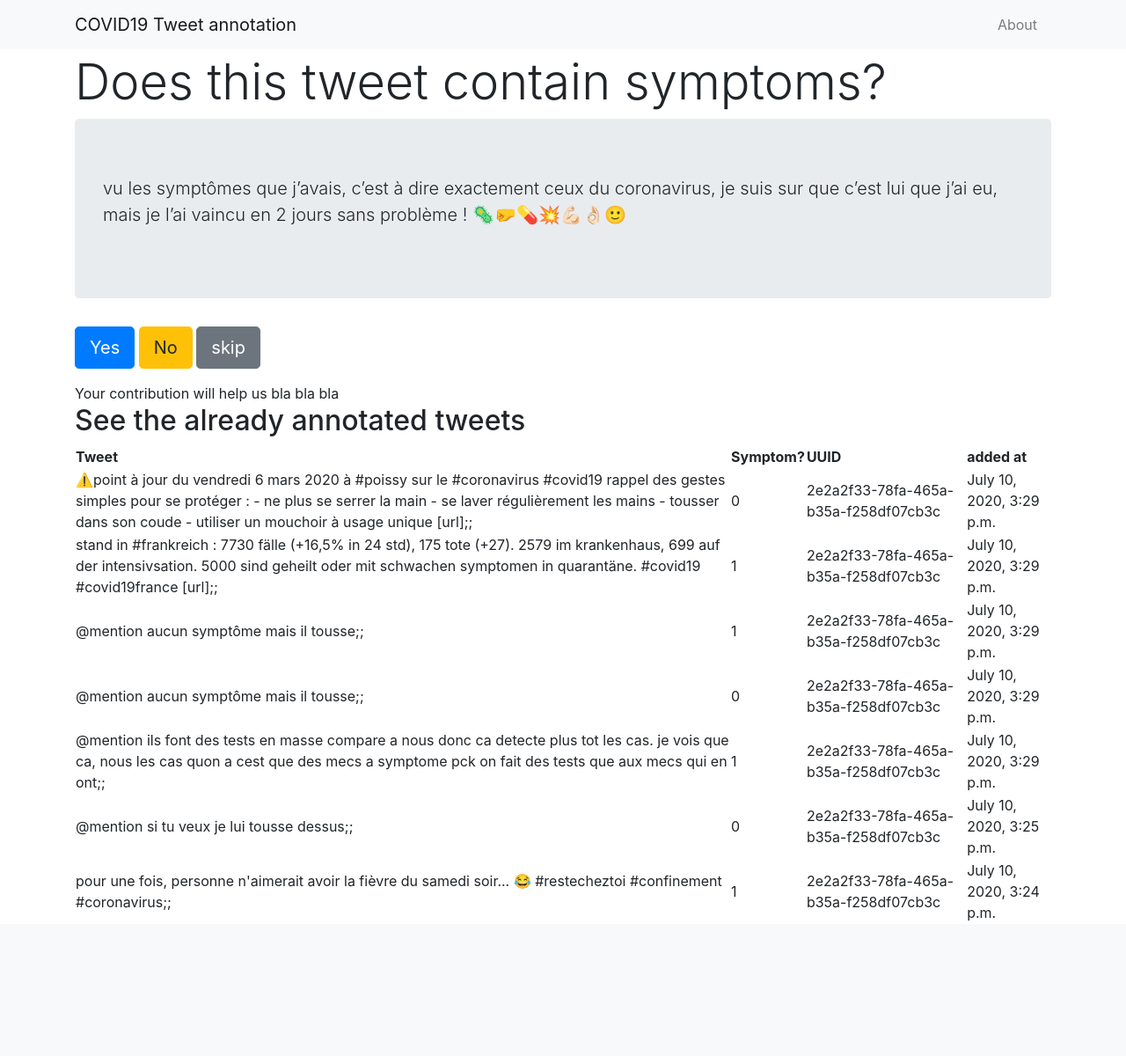
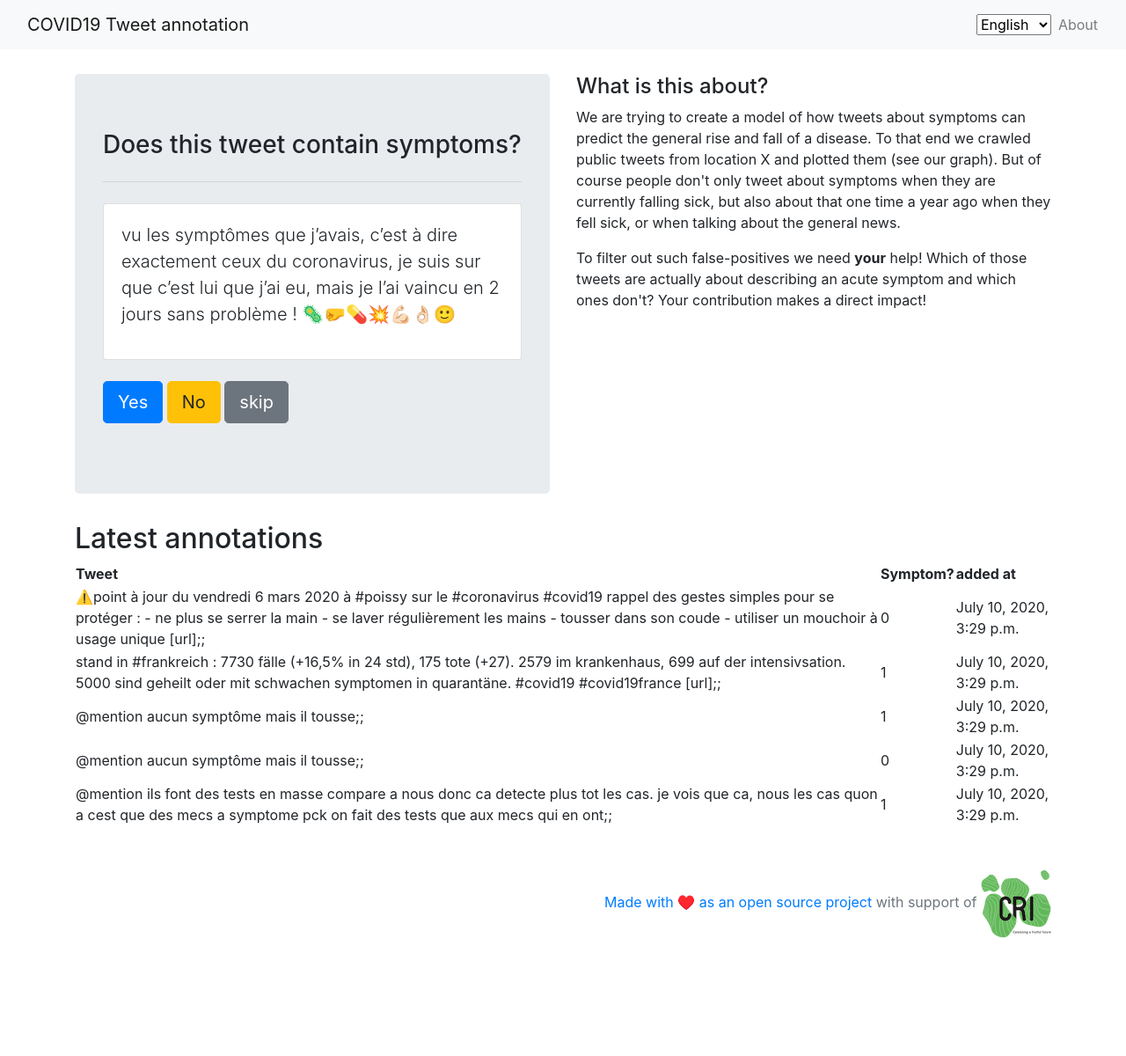
Before and after one commit to PeerProducedResearch/tweetannotator, a Django app: page / in a window 1280 px wide. Shown: the whole page at 88% size. Before the commit the page ends 1050 px from the top, so only its background shows below. Run offline with Django 3.2, Linux system fonts and the light colour scheme; data comes from the database, SQL or seed files in the repository; some libraries are stand-ins or nearby versions.

Commit message:
add i18n and some design

```diff
--- a/main/templates/base.html
+++ b/main/templates/base.html
@@ -8,7 +10,7 @@
     <!-- Bootstrap CSS -->
     <link rel="stylesheet" href="https://stackpath.bootstrapcdn.com/bootstrap/4.5.0/css/bootstrap.min.css" integrity="sha384-9aIt2nRpC12Uk9gS9baDl411NQApFmC26EwAOH8WgZl5MYYxFfc+NcPb1dKGj7Sk" crossorigin="anonymous">
 
-    <title>Annotate tweets on COVID19</title>
+    <title>{% trans "Annotate tweets on COVID19" %}</title>
   </head>
 
   <body>
@@ -17,18 +19,31 @@
       <nav class="navbar navbar-light navbar-expand-md fixed-top bg-light">
         <div class="container d-flex">
           <a class="navbar-brand" href="/">
-            COVID19 Tweet annotation
+            {% trans "COVID19 Tweet annotation" %}
           </a>
           <button class="navbar-toggler" type="button" data-toggle="collapse" data-target="#navbarCollapse" aria-controls="navbarCollapse" aria-expanded="false" aria-label="Toggle navigation">
             <span class="navbar-toggler-icon"></span>
           </button>
-          <div class="collapse navbar-collapse text-right" id="navbarCollapse">
-            <ul class="navbar-nav ml-auto">
-              <li class="nav-item mt-2 mt-md-0 mr-md-2">
-                <a class="nav-link" href="/about/">About</a>
-              </li>
-            </ul>
-          </div>
+        </div>
+        <form action="{% url 'set_language' %}" method="post">{% csrf_token %}
+            <input name="next" type="hidden" value="{{ redirect_to }}">
+            <select name="language" onchange="this.form.submit()">
+                {% get_current_language as LANGUAGE_CODE %}
+                {% get_available_languages as LANGUAGES %}
+                {% get_language_info_list for LANGUAGES as languages %}
+                {% for language in languages %}
+                    <option value="{{ language.code }}"{% if language.code == LANGUAGE_CODE %} selected{% endif %}>
+                        {{ language.name_local }}
+                    </option>
+                {% endfor %}
+            </select>
+        </form>
+        <div class="collapse navbar-collapse text-right" id="navbarCollapse">
+          <ul class="navbar-nav ml-auto">
+            <li class="nav-item mt-2 mt-md-0 mr-md-2">
+              <a class="nav-link" href="/about/">{% trans "About" %}</a>
+            </li>
+          </ul>
         </div>
       </nav>
     </header>
@@ -39,10 +54,32 @@
     {% endblock main %}
     </main>
     </div>
+    <footer class="text-muted">
+      <div class="container">
+        <p class="float-right">
+<a href="https://www.github.com/gedankenstuecke/tweetannotator">Made with ♥️ as an open source project</a> with support of <img src="{% static "cri-logo.png" %}"/></p>
+      </div>
+    </footer>
     <!-- Optional JavaScript -->
     <!-- jQuery first, then Popper.js, then Bootstrap JS -->
     <script src="https://code.jquery.com/jquery-3.5.1.slim.min.js" integrity="sha384-DfXdz2htPH0lsSSs5nCTpuj/zy4C+OGpamoFVy38MVBnE+IbbVYUew+OrCXaRkfj" crossorigin="anonymous"></script>
     <script src="https://cdn.jsdelivr.net/npm/popper.js@1.16.0/dist/umd/popper.min.js" integrity="sha384-Q6E9RHvbIyZFJoft+2mJbHaEWldlvI9IOYy5n3zV9zzTtmI3UksdQRVvoxMfooAo" crossorigin="anonymous"></script>
     <script src="https://stackpath.bootstrapcdn.com/bootstrap/4.5.0/js/bootstrap.min.js" integrity="sha384-OgVRvuATP1z7JjHLkuOU7Xw704+h835Lr+6QL9UvYjZE3Ipu6Tp75j7Bh/kR0JKI" crossorigin="anonymous"></script>
   </body>
+  <style>
+    body {
+      min-height: 75rem;
+      padding-top: 1.5rem;
+    }
+
+    footer {
+      padding-top: 3rem;
+      padding-bottom: 3rem;
+    }
+
+    footer p {
+      margin-bottom: .25rem;
+    }
+
+  </style>
 </html>
--- a/main/templates/main/index.html
+++ b/main/templates/main/index.html
@@ -2,45 +2,63 @@
 
 {% block main %}
 
+{% load i18n %}
 
 <div class="row">
   <div class="col-sm">
-    <h1 class="display-4">Does this tweet contain symptoms?</h1>
     <div class="jumbotron">
-      <blockquote class="blockquote">
-        <p class="lead">{{tweet.text}}</p>
-      </blockquote>
-    </div>
+      <h3 class="display-5">{% trans "Does this tweet contain symptoms?" %}</h3>
+        <hr class="my-4">
+      <div class="card">
+        <div class="card-body">
+          <blockquote class="blockquote">
+            <p class="lead">{{tweet.text}}</p>
+          </blockquote>
+        </div>
+      </div>
+  <p><br/>
+    <a href='/annotate/{{tweet.pk}}/yes/' class="btn btn-primary btn-lg">{% trans "Yes" %}</a>
+    <a href='/annotate/{{tweet.pk}}/no/' class="btn btn-warning btn-lg">{% trans "No" %}</a>
+    <a href='/annotate/{{tweet.pk}}/skip/' class="btn btn-secondary btn-lg">{% trans "skip" %}</a>
+    </p>
+  </div>
+
+  </div>
+  <div class="col-sm">
+    <h4>What is this about?</h4>
+    {% blocktrans %}
+    <p>
+      We are trying to create a model of how tweets about symptoms can predict
+      the general rise and fall of a disease. To that end we crawled public tweets from
+      location X and plotted them (see our graph). But of course people don't only tweet about symptoms
+      when they are currently falling sick, but also about that one time a year ago when they fell sick, or
+      when talking about the general news.
+      {% endblocktrans %}
+  </p>
   <p>
-    <a href='/annotate/{{tweet.pk}}/yes/' class="btn btn-primary btn-lg">Yes</a>
-    <a href='/annotate/{{tweet.pk}}/no/' class="btn btn-warning btn-lg">No</a>
-    <a href='/annotate/{{tweet.pk}}/skip/' class="btn btn-secondary btn-lg">skip</a>
-    </p>
+    {% blocktrans %}
+    To filter out such false-positives we need <strong>your</strong> help!
+    Which of those tweets are actually about describing an acute symptom and which ones don't? Your contribution makes a
+    direct impact!
+    {% endblocktrans %}
+  </p>
   </div>
 </div>
 
-<div class="row">
-  <div class="col-sm">
-    Your contribution will help us bla bla bla
-  </div>
-</div>
-
-<h2>See the already annotated tweets</h2>
+<h2>{% trans "Latest annotations" %}</h2>
 
 <table>
 
   <tr>
     <th>Tweet</th>
-    <th>Symptom?</th>
-    <th>UUID</th>
-    <th>added at</th>
+    <th>{% trans "Symptom" %}?</th>
+    <th>{% trans "added at" %}</th>
   </tr>
 
 {%for ta in tweet_annotations%}
 <tr>
   <td>{{ta.tweet.text}}</td>
   <td>{{ta.symptom}}</td>
-  <td>{{ta.uuid}}</td>
   <td>{{ta.created}}</td>
 </tr>
 {%endfor%}
--- a/main/views.py
+++ b/main/views.py
@@ -19,7 +19,7 @@ def get_random_tweet():
 def index(request):
     tweet = get_random_tweet()
     tweet.text = tweet.text.strip(";;")
-    tweet_annotations = TweetAnnotation.objects.all().order_by('-created')
+    tweet_annotations = TweetAnnotation.objects.all().order_by('-created')[:5]
     context = {'tweet': tweet, 'tweet_annotations': tweet_annotations}
 
     print(request.session.keys())
--- a/twitter_annotator/urls.py
+++ b/twitter_annotator/urls.py
@@ -14,11 +14,12 @@ Including another URLconf
     2. Add a URL to urlpatterns:  path('blog/', include('blog.urls'))
 """
 from django.contrib import admin
-from django.urls import path
+from django.urls import path, include
 from main.views import index, annotate
 
 urlpatterns = [
     path('admin/', admin.site.urls),
     path('', index, name='index'),
     path('annotate/<int:tweet_id>/<str:answer>/', annotate, name='annotate'),
+    path('i18n/', include('django.conf.urls.i18n')),
 ]
```
Also changed, not shown: other parts of main/templates/base.html (+2 -0 lines), twitter_annotator/settings.py (+13 -0 lines), locale/en/LC_MESSAGES/django.po (added), static/cri-logo.png (added), 1 other file.
